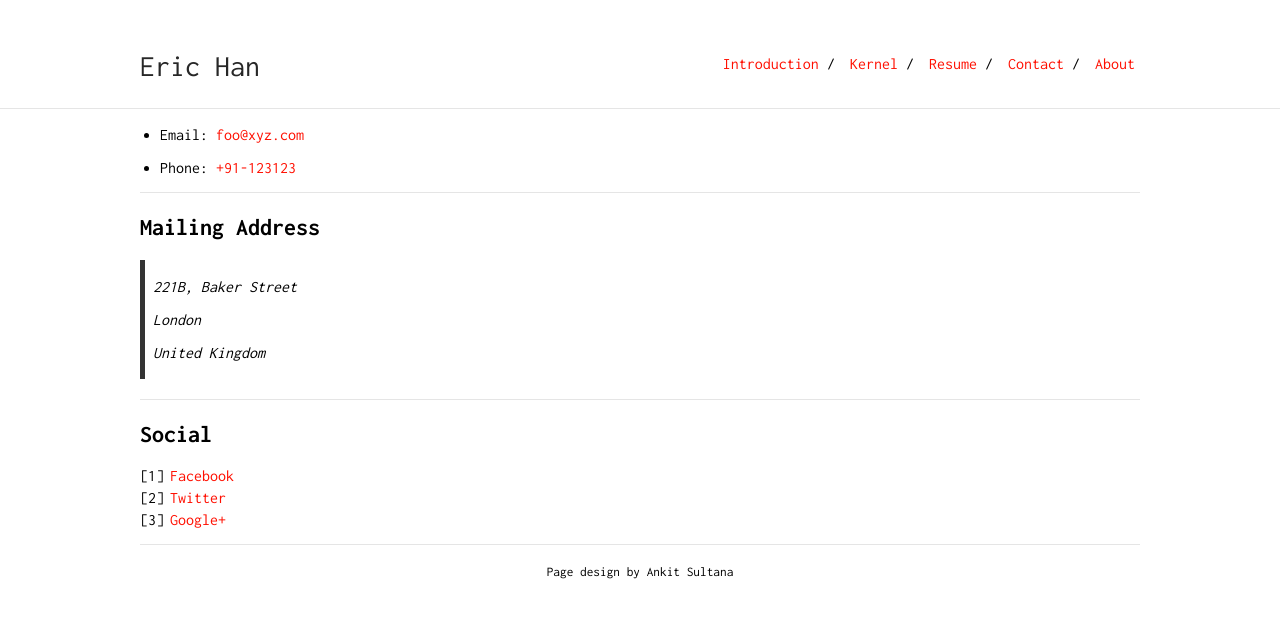
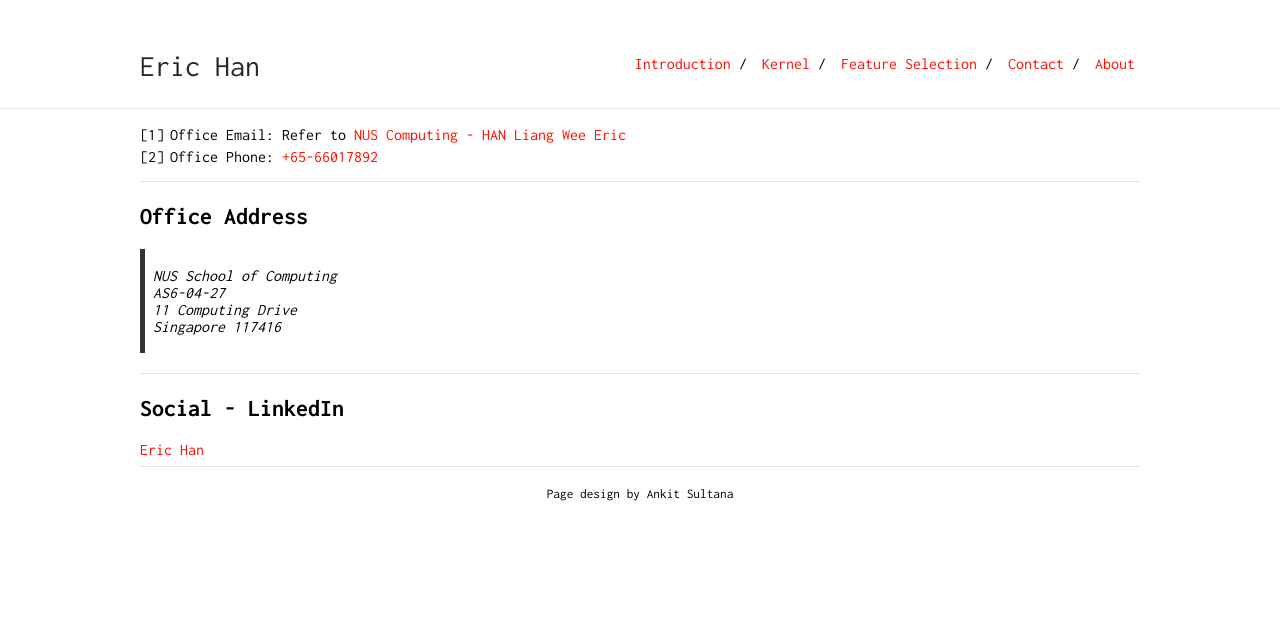
Before and after one commit to eric-vader/eric-vader.github.io, a Jekyll site: the page built from contact.md, in a window 1280 px wide. Shown: the top 618 px of the page. Built offline with Jekyll 4.4.1, drawn with Linux system fonts in a browser that asks for light colours; comment, search, counter and statistics services are not loaded.

```diff
--- a/_config.yml
+++ b/_config.yml
@@ -21,8 +21,10 @@ nav:
    link: "Introduction"
  - name: "Kernel"
    link: "Kernel"
- - name: "Resume"
-   link: "resume.pdf"
+ - name: "Feature Selection"
+   link: "Feature Selection"
+# - name: "Resume"
+#   link: "misc/resume.pdf"
  - name: "Contact"
    link: "contact"
  - name: "About"
--- a/contact.md
+++ b/contact.md
@@ -3,24 +3,25 @@ layout: default
 is_contact: true
 ---
 
-* Email: [foo@xyz.com](mailto:foo@xyz.com)
+<!-- foo@xyz.com](mailto:foo@xyz.com) -->
 
-* Phone: [+91-123123](tel:+91-123123)
+1. Office Email: Refer to [NUS Computing - HAN Liang Wee Eric](https://www.comp.nus.edu.sg/cs/bio/ehan/)
+1. Office Phone: [+65-66017892](tel:+65-660 17892)
 
 ---
 
-## Mailing Address
+## Office Address
 
-> 221B, Baker Street
->
-> London
->
-> United Kingdom
+> NUS School of Computing\\
+> AS6-04-27\\
+> 11 Computing Drive\\
+> Singapore 117416
 
 ---
 
-## Social
+## Social - LinkedIn
 
-1. [Facebook](#)
-2. [Twitter](#)
-3. [Google+](#)
+{% raw %}
+<script type="text/javascript" src="https://platform.linkedin.com/badges/js/profile.js" async defer></script>
+<div class="LI-profile-badge"  data-version="v1" data-size="large" data-locale="en_US" data-type="horizontal" data-theme="light" data-vanity="eric-han-lw"><a class="LI-simple-link" href='https://sg.linkedin.com/in/eric-han-lw?trk=profile-badge'>Eric Han</a></div>
+{% endraw %}
```
Also changed, not shown: index.md (+15 -0 lines), 6 other files.
